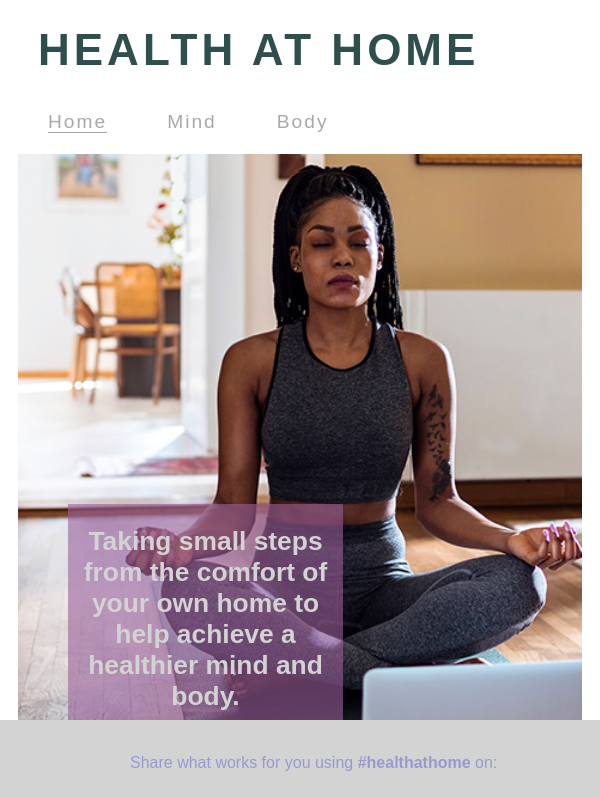
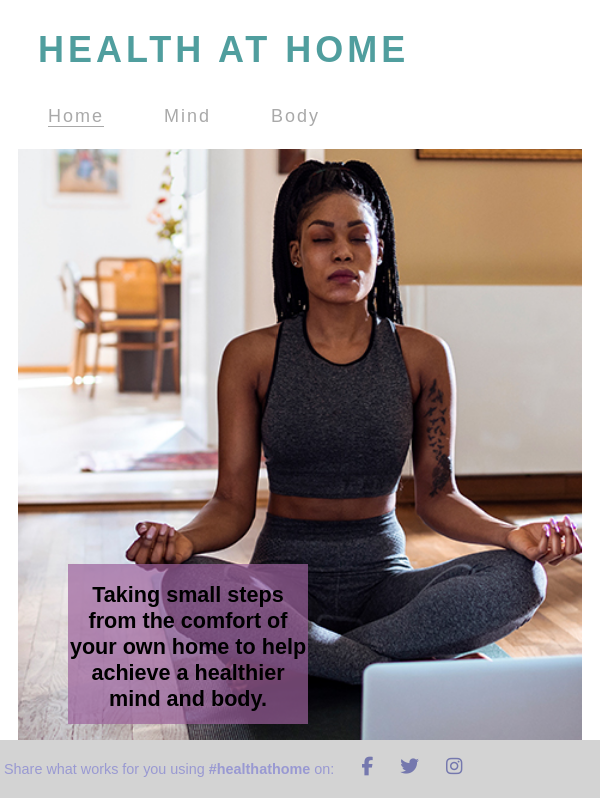
Before and after one commit to dhrutibhudia97/Project-1-dhruti-bhudia, a plain HTML site: page index.html in a window 600 px wide. Shown: the top 798 px of the page. Drawn offline with Linux system fonts and the light colour scheme.

Commit message:
media queries for medium tablet sized screens formatted logo, navigation bar, footer and cover-text-box 1 and 2

```diff
--- a/assets/css/style.css
+++ b/assets/css/style.css
@@ -1,8 +1,9 @@
 body {
     font-family:sans-serif;
     font-weight: 300;
+    font-size: 18px;
     color:black;
-    margin-bottom: 100px;
+    margin-bottom: 70px;
     max-width: 100%;
     overflow-x: hidden;
     padding:5px 10px;
@@ -22,7 +23,7 @@ section {
 h1 {font-family: sans-serif;
 text-transform: uppercase;
 letter-spacing: 4px;
-color:darkslategray
+color:rgb(80, 158, 158)
 }
 
 /*logo */
@@ -36,7 +37,7 @@ color:darkslategray
 
 /* navigation links */
 #menu {
-    font-size: 120%;
+    font-size: 140%;
     letter-spacing: 2px;
     align-items: center;
 }
@@ -62,7 +63,7 @@ color:darkslategray
 
 /* footer */
 footer {
-    height: 80px;
+    height: 60px;
 }
 .footer {
   position: fixed;
@@ -74,27 +75,29 @@ footer {
   text-align: center;
 }
 .social-networks{
-     margin: 18px 30px;
+    margin: 2px;
+
 }
 
 .social-networks > li {
     display: inline;
     align-items: center;
-    float: left;
-    padding-left: 100px;
+    float:left;
+    padding:5px 25px;
     text-align: center;
+    position: relative;
 
 }
 .social-networks i {
-    font-size: 140%;
+    font-size: 130%;
     margin: 1%;
-    padding-top: 13px;
+    padding-top: 20px;
     color:#7578ae;
 }
 
 /*hero image */
-#cover-text, #cover-text h2 {
-    color:#d3d3d3
+h2 {
+    color:#000000;
 }
 #hero-outer-one {
     height: 600px;
@@ -128,10 +131,11 @@ animation-fill-mode: forwards;
     text-align: center;
     width: 400px;
     height: 175px;
-    background-color: rgb(156, 97, 156,0.6);
+    background-color: rgb(156, 97, 156,0.7);
     bottom: 25px;
     left: 75px;
     position: absolute;
+    color:#000000;
 }
 
 /* stress section */
@@ -213,10 +217,7 @@ animation-fill-mode: forwards;
 }
 
 /* mind page */
-/*hero image 2 on mind page and cover text */
-#cover-text, #cover-text h2 {
-    color:#d3d3d3
-}
+
 
 #hero-outer-two {
     clear:both;
@@ -454,9 +455,31 @@ iframe {
 }
 
 
+/* Media Queries */
+/* For medium screens sized between 768px (tablet) wide and 480px (phone) */
+@media screen and (max-width:820px) and (min-width:480px) {
+    h1 {font-size: 90%;
+    }
 
-/* For medium screen sized from 950px wide and down*/
-@media screen and (max-width:900px) {
+    #logo {
+        font-size: 200%;
+    }
+
+    #menu {
+        font-size: 100%;
+    }
+
+    #menu, #logo {
+        line-height: 60px;
+    }
+
+    body {
+        margin-bottom: 45px;
+    }
+
+    div {display: block;
+    }
+
     #menu {
         clear:left;
         float:left;
@@ -467,8 +490,15 @@ iframe {
 
     #cover-text {
         left:50px;
-        width:275px;
-        height:225px;
+        width:240px;
+        height:160px;
+        font-size:80%;
+    }
+    #cover-text-two {
+        left: 50px;
+        width:250px;
+        height: 120px;
+        font-size: 80%;
     }
 
     #stress table {
@@ -476,18 +506,40 @@ iframe {
         place-items:center;
     }
 
-#picture-panel-text {
-    text-align:center;
-    width: 100%;
+    #stress-pic {
+        display: block;
     }
-#picture-panel-text table {
-    text-align: center;
+/* .column-pic {
+    width:25%;
+    height:150px;
+    display:block;
+
+    } */
+
+#smoothie-pic, #hiking-woman-pic, #man-sleeping-pic, #group-exercise-pic {
+    height:150px;
 }
 
-/*#picture-panel {
-    column-count: 2;
+
+
+
+
+.social-networks i {
+        margin: 1%;
+        padding-top: 10px;
     }
-*/
+.social-networks > li {
+        display: inline;
+        align-items: center;
+        float: left;
+        padding-left:2px;
+        text-align: center;
+        font-size: 80%;
+
+
+    }
+
+
 
 table tr,th,td {
     display:inline-block;
@@ -495,11 +547,6 @@ table tr,th,td {
     place-items: center;
 }
 
-
-#stress-pic {
-    display: block;
-
-}
 
 section {
     width:100%;
@@ -531,10 +578,25 @@ ul {
 
 
 
-/* for small screen sizes 800px and down
-@media screen and (max-width:800px){
-    #picture-panel {
-        column-count: 1;
+/* for smaller screens between tablet and mobile */
+@media screen and (max-width:620px) and (min-width:340px) {
+
+
+.column-pic > #smoothie-pic, #hiking-woman-pic, #man-sleeping-pic, #group-exercise-pic {
+    display: block !important;
+
+}
+
+}
+
+/* mobile only...?  (between 480px to 375px (iphoneSE size)
+@media screen and (max-width:480px) and (min-width:375) {
+.social-networks > li {
+    padding:2px 5px;
+
 }
 }
 */
+
+/* large screens bigger than 1500px
+'media screen and (min-width:1500px) {}   */
```
Also changed, not shown: mind.html (+1 -1 lines). Lines whose indentation alone changed are shown as unchanged.
